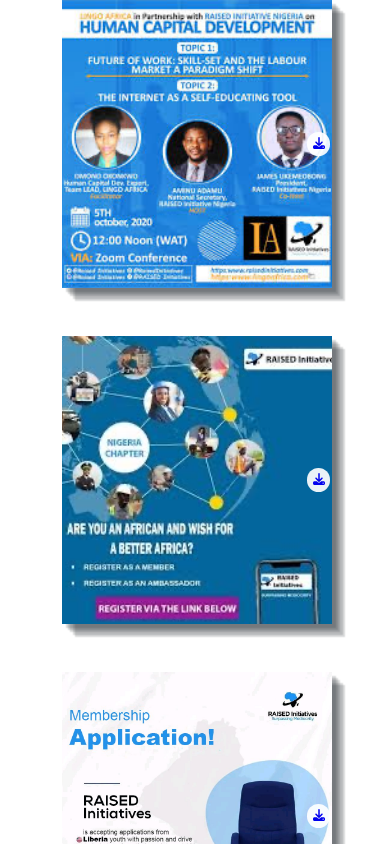
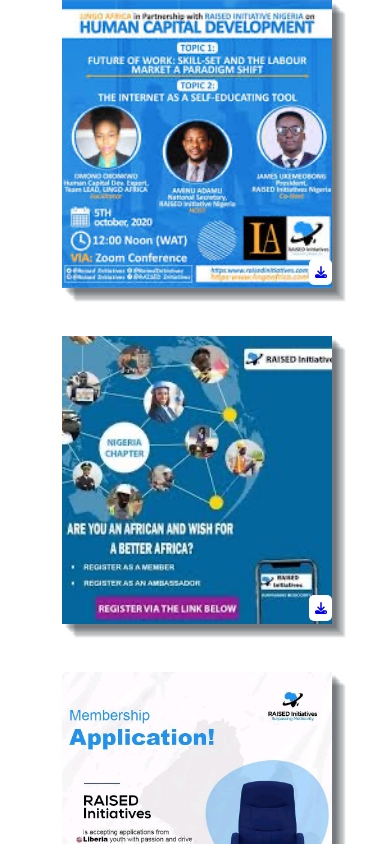
Before and after one commit to Iydeejames/Raised-Initiative-website, a React (Create React App) app: page / in a window 390 px wide. Shown: the part 3820-4664 px from the top of the page. Built offline with nearby package versions, Linux system fonts and the light colour scheme.

Commit message:
Update App.css

```diff
--- a/src/App.css
+++ b/src/App.css
@@ -352,20 +352,6 @@ li {
   object-fit: cover;
 }
 
-
-/* Style the Font Awesome icon */
-.download-icon {
-  display: none;
-  position: absolute;
-  top: 50%;
-  right: 0;
-  transform: translate(0, -50%);
-  background-color: #000;
-  color: #fff;
-  padding: 10px;
-  border-radius: 0 5px 5px 0;
-}
-
 .overlay {
   position: absolute;
   top: 0;
@@ -442,18 +428,19 @@ body.modal-open {
 }
 
 /* Style the Font Awesome icon */
+
+/* Style the Font Awesome icon */
 .download-icon {
   width: 6vw;
   display: none;
   position: absolute;
-  top: 50%;
-  right: 0.2rem;
+  top: 94.5%;
+  right: 0.3px;
   transform: translate(0, -50%);
-  background-color: #ffffffea;
-  color:  rgb(66, 161, 224);
-  padding: 5px;
-  padding-left: 6px;
-  border-radius: 15px;
+  color: rgb(66, 161, 224);
+  background-color: #fff;
+  padding: 6px;
+  border-radius: 5px;
 }
 /*End of Program Section */
 
@@ -769,7 +756,7 @@ body.modal-open {
    }
 
    .program-card{
-    margin-left: 7rem;
+    margin-left: -3rem;
    }
 
    .program-card .overlay {
@@ -787,7 +774,7 @@ body.modal-open {
 }
 
 
-@media only screen and  (max-width: 483px) {
+@media only screen and  (max-width: 493px) {
   html{
     overflow-x: hidden;
   }
```
